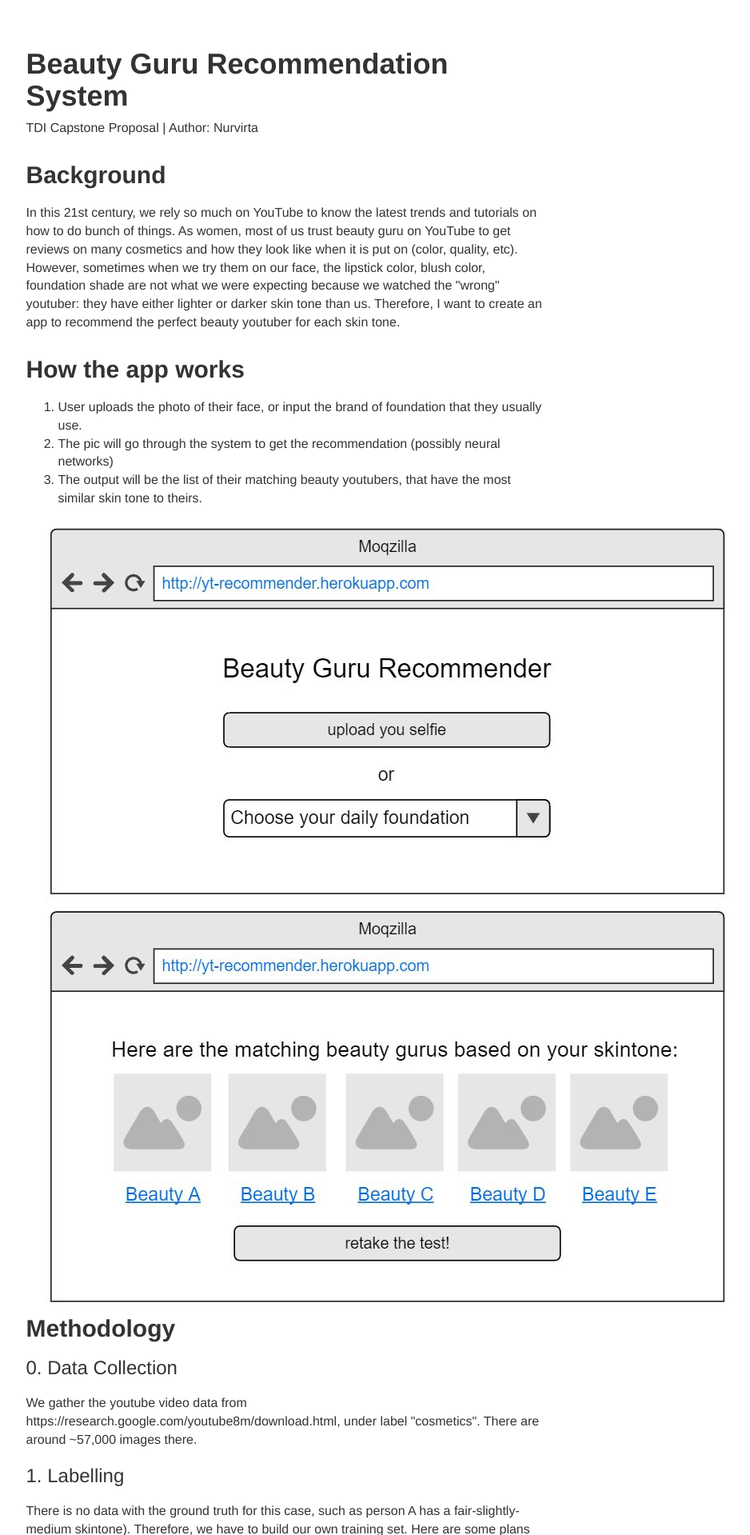
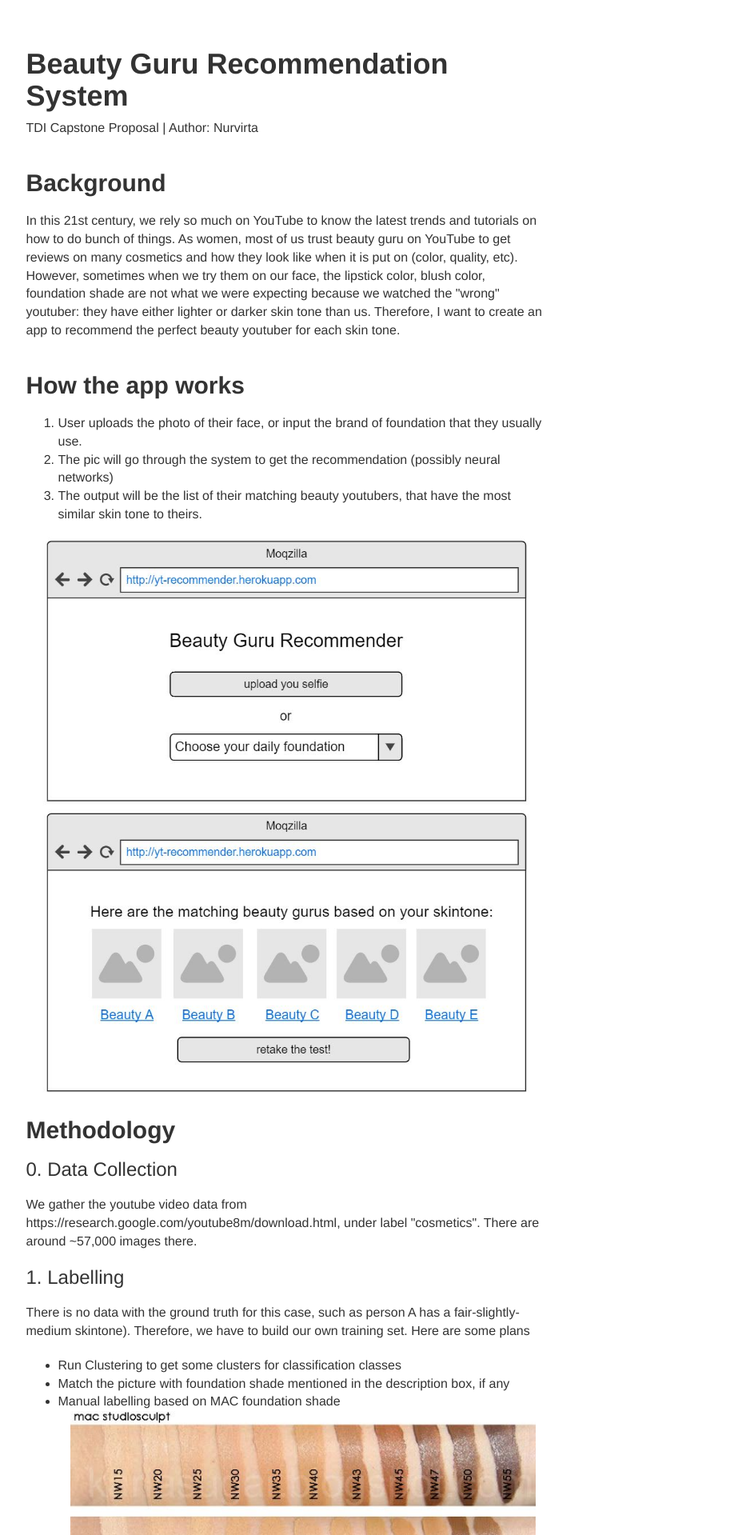
Before and after one commit to nmonarizqa/youtube-8m, a Flask app: page / in a window 1280 px wide. Shown: the top 1919 px of the page at 80% size, without its empty margins (315-1253 px from the left). Run offline with Flask 2, Linux system fonts and the light colour scheme; some libraries are stand-ins or nearby versions.

Commit message:
minor styling

```diff
--- a/static/css/custom.css
+++ b/static/css/custom.css
@@ -7,7 +7,7 @@
 }
 
 h2 {
-  margin-top: 30px;
+  margin-top: 40px !important;
 }
 
 body {
@@ -18,3 +18,8 @@
   margin-top: 20px;
   margin-bottom: 20px;
 }
+
+.img-fluid {
+  width: 100%;
+  margin-bottom: 20px;
+}
```
